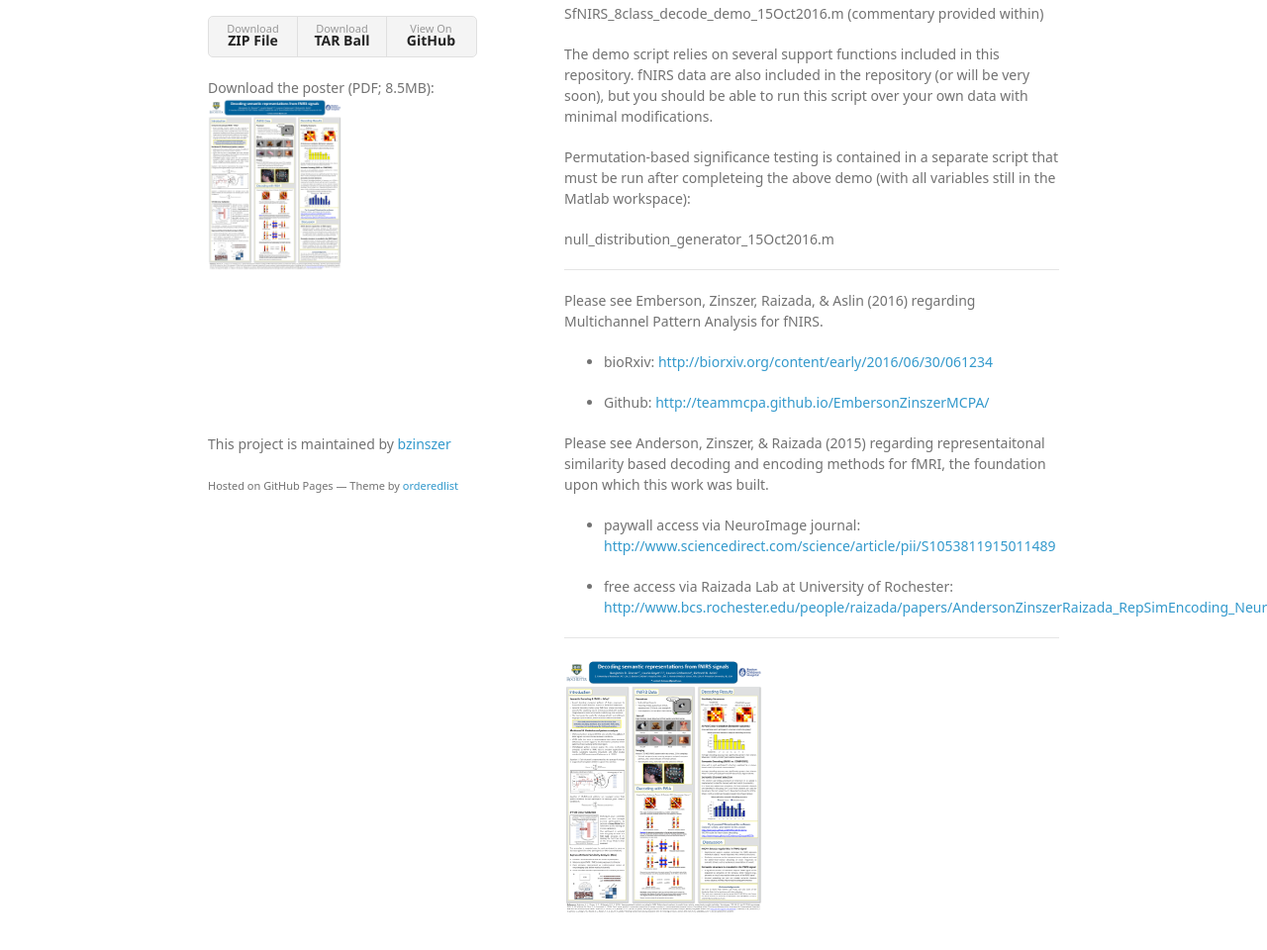
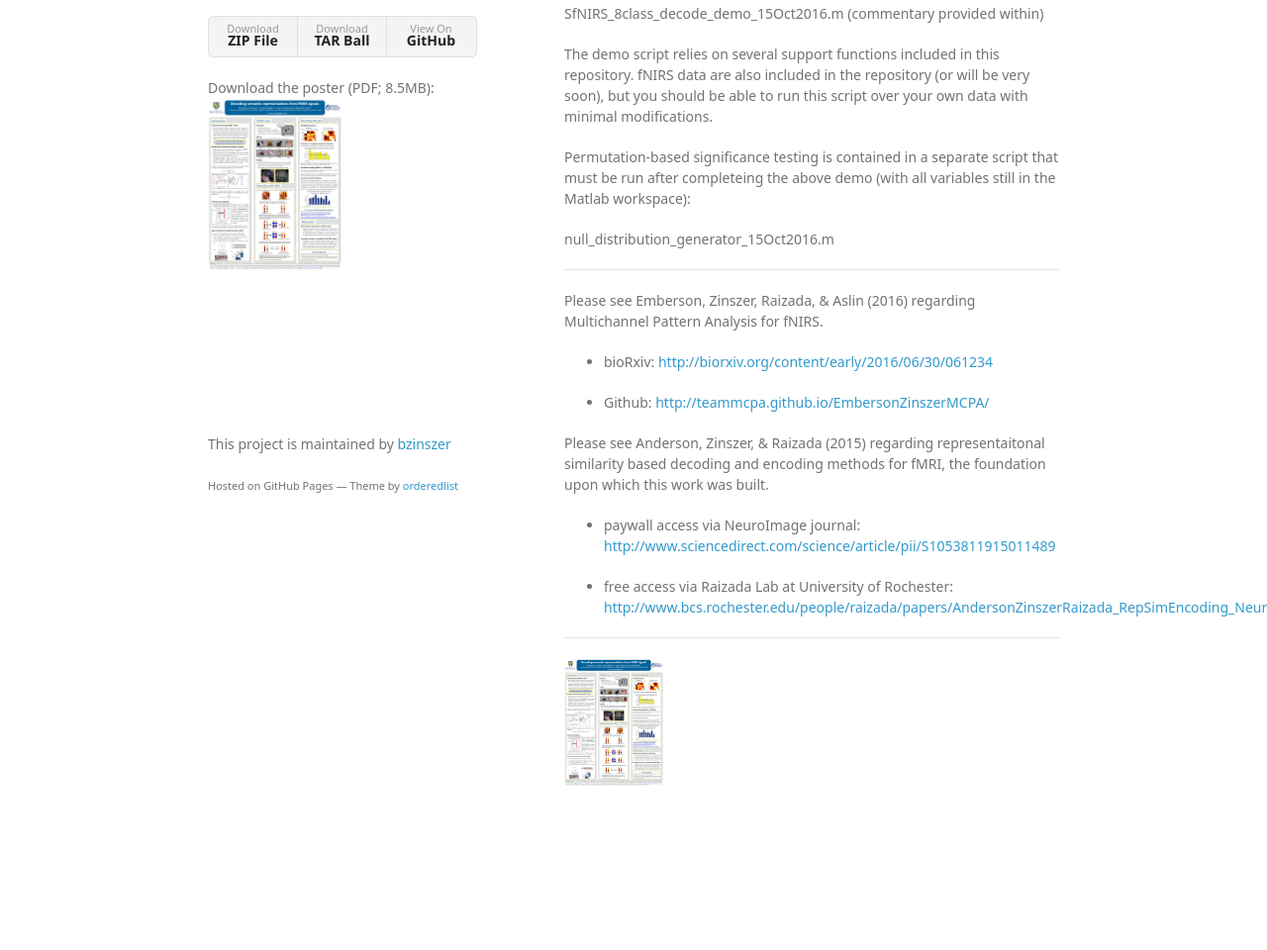
Before and after one commit to bzinszer/SfNIRS-2016-demo, a plain HTML site: page index.html in a window 1280 px wide. Shown: the part 230-1190 px from the top of the page at 99% size. After the commit the page ends 1075 px from the top, so only its background shows below. Drawn offline with Linux system fonts and the light colour scheme; a web font is replaced by a local one.

Commit message:
Update index.html

```diff
--- a/index.html
+++ b/index.html
@@ -74,7 +74,7 @@
 
 <hr>
 
-<a href="https://github.com/bzinszer/SfNIRS-2016-demo/blob/gh-pages/SfNIRS_SemanticDecoding_poster_09Oct2016.pdf" target="new"><img align="middle" src="https://raw.githubusercontent.com/bzinszer/SfNIRS-2016-demo/gh-pages/SfNIRS_poster_thumbnail.png" width=200px></a>
+<a href="https://github.com/bzinszer/SfNIRS-2016-demo/blob/gh-pages/SfNIRS_SemanticDecoding_poster_09Oct2016.pdf" target="new"><img align="middle" src="https://raw.githubusercontent.com/bzinszer/SfNIRS-2016-demo/gh-pages/SfNIRS_poster_thumbnail.png" width=100px></a>
 
       </section>
       <footer>
```
